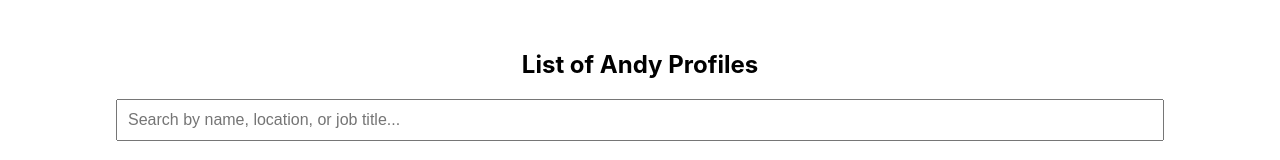
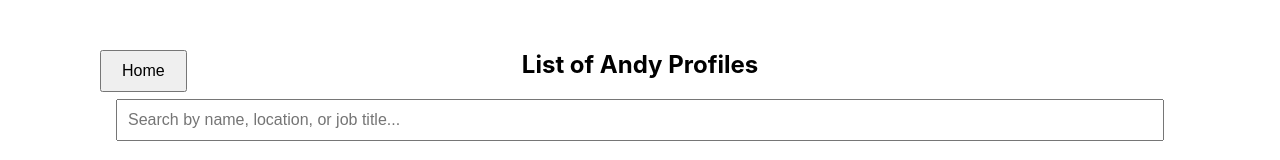
Before and after one commit to equalsAndy/andy-dale-profile, a React (Create React App) app in the folder client/: page /andy-list in a window 1280 px wide. Shown: the top 160 px of the page. Built offline with nearby package versions, Linux system fonts and the light colour scheme; no server answers.

Commit message:
remove the add any button from view

```diff
--- a/client/src/App.js
+++ b/client/src/App.js
@@ -21,7 +21,7 @@ function Home() {
       </div>
 
       <p>Explore the many skills and talents of people named Andy Dale.</p>
-      <Link to="/add-andy">
+      <Link to="/add-andy" hidden="true">
         <button style={{ padding: '10px 20px', fontSize: '16px', cursor: 'pointer' }}>
           Add an Andy Profile
         </button>
--- a/client/src/components/AndyList.js
+++ b/client/src/components/AndyList.js
@@ -1,4 +1,5 @@
 import React, { useEffect, useState } from 'react';
+import {  Link } from 'react-router-dom';
 
 const AndyList = () => {
   const [andys, setAndys] = useState([]);
@@ -35,6 +36,13 @@ const AndyList = () => {
 
   return (
     <div style={{ textAlign: 'center', marginTop: '50px' }}>
+
+      <Link to="/" >
+        <button style={{ padding: '10px 20px', fontSize: '16px', cursor: 'pointer', position:"absolute", top:'50px', left:'100px' }}>
+           Home
+        </button>
+      </Link>
+
       <h2>List of Andy Profiles</h2>
 
       {/* Search Bar */}
```
